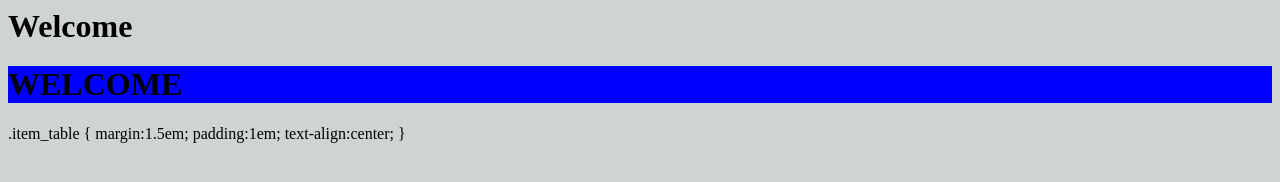
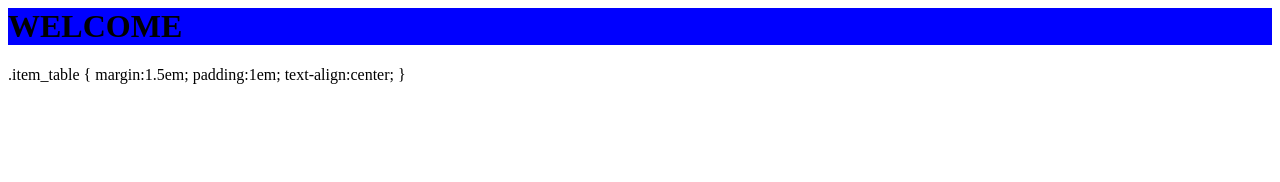
Before and after one commit to Suchithra-ml/Suchithra-ml.github.io, a plain HTML site: page index.html in a window 1280 px wide. Drawn offline with Linux system fonts and the light colour scheme.

Commit message:
Update index.html

```diff
--- a/index.html
+++ b/index.html
@@ -1,8 +1,5 @@
 <HTML>
-<BODY BGCOLOR=#D0D3D4>
-<H1>Welcome</H1>
-</BODY>
-<HEAD>
+<BODY>
 <div class="item_table" style="background-color:blue">
   <h1>WELCOME</h1>
 </div>
@@ -12,5 +9,5 @@
     padding:1em;
     text-align:center;
 }
-</HEAD>
+</BODY>
 </HTML>
```
